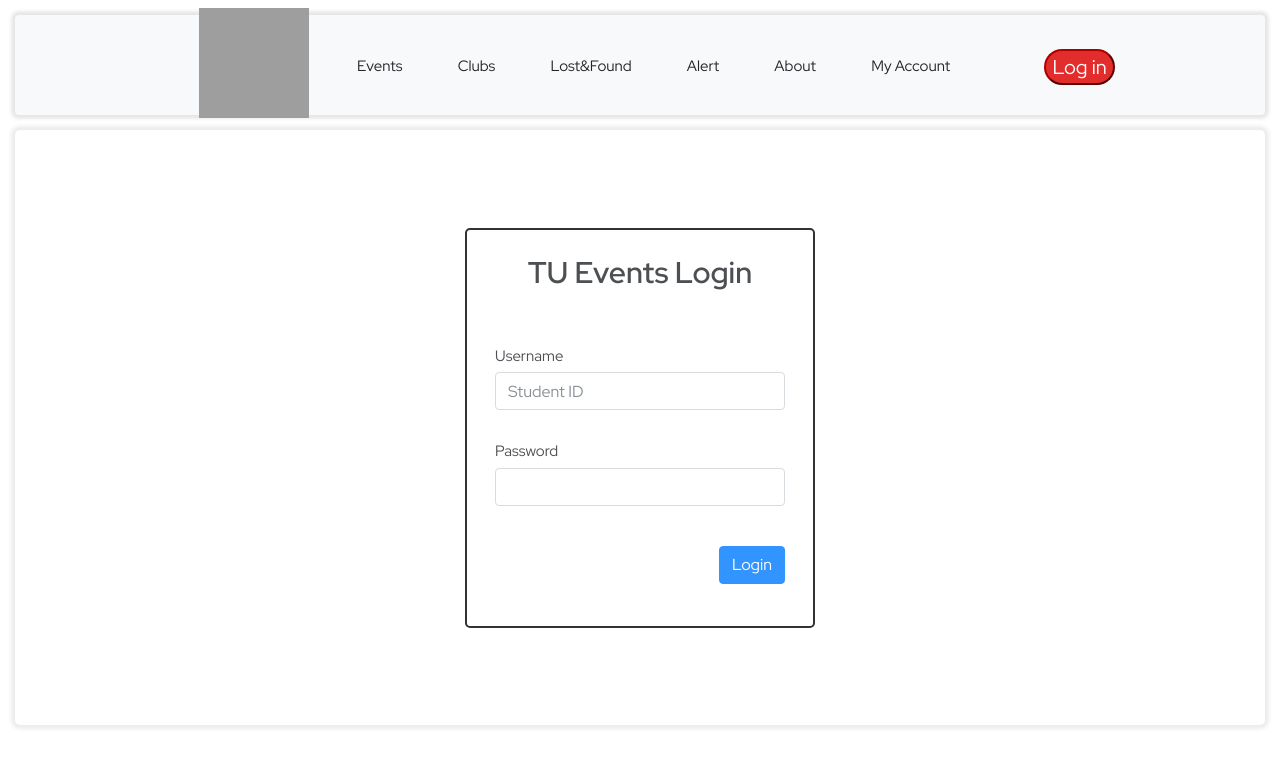
After one commit to 6610685171/TUevents, a Django app: page /login in a window 1280 px wide. The commit adds this page. Shown: the top 767 px of the page. Run offline with Django 5.2, Linux system fonts and the light colour scheme; some libraries are stand-ins or nearby versions; grey boxes are pictures that could not be loaded.

Commit message:
login page added

```diff
--- /dev/null
+++ b/webapp/web_tu_events/static/css/login.css
@@ -0,0 +1,80 @@
+#body-login {
+    margin-top: 15px;
+    margin-left: 15px;
+    margin-right: 15px;
+    object-position: center;
+}
+
+.login-bg {
+    background-color: white;
+    box-shadow: 0 0 0.25em 0.25em rgba(0, 0, 0, 0.10);
+    height: 595px;
+    opacity: 80%;
+    border-radius: 5px;
+    display: flex;
+    justify-content: center;
+    align-items: center;
+}
+
+.login-box {
+    background-color: white;
+    border-style: solid;
+    border-color: black;
+    border-width: 2px;
+    width: 350px;
+    height: 400px;
+    border-radius: 5px;
+    display: flex;
+    flex-direction: column;
+    align-items: center;
+    text-align: center;
+}
+
+.login-title {
+    text-align: center;
+    font-family: "Red Hat Display", sans-serif;
+    font-optical-sizing: auto;
+    font-weight: 600;
+    font-style: normal;
+    font-size: 30px;
+    margin-bottom: 50px;
+    margin-top: 20px;
+}
+
+.form-control {
+    width: 290px;
+    object-position: center;
+}
+
+.login-form {
+    font-family: "Red Hat Display", sans-serif;
+    font-optical-sizing: auto;
+    font-weight: 400;
+    font-style: normal;
+    font-size: 15px;
+    object-position: center;
+
+}
+
+.login-form .form-label {
+    text-align: left;
+    display: block;
+    width: 100%;
+    margin-bottom: 5px;
+    align-items: right;
+}
+
+#username-input {
+    margin-bottom: 30px;
+}
+
+#password-input {
+    margin-bottom: 40px;
+}
+
+.login-btn {
+    display: block;
+    text-align: right;
+}
+
+@media (max-width: 600px) {}
--- a/webapp/web_tu_events/templates/base.html
+++ b/webapp/web_tu_events/templates/base.html
@@ -20,6 +20,7 @@
     <link rel="stylesheet" href="{% static 'css/base.css' %}?v=2">
     <link rel="stylesheet" href="{% static 'css/home.css' %}?v=2">
     <link rel="stylesheet" href="{% static 'css/about.css' %}?v=2">
+    <link rel="stylesheet" href="{% static 'css/login.css' %}?v=2">
 
 
 
@@ -55,9 +56,15 @@
                 </li>
             </ul>
         </div>
+        {% if user.is_authenticated %}
+        <p>already</p>
+        {% else %}
         <div class="nav-button">
-            <button type="button" class="login-button">Log in</button>
+            <a href="{% url 'login' %}">
+                <button type="button" class="login-button">Log in</button>
+            </a>
         </div>
+        {% endif %}
     </div>
 </head>
 
--- /dev/null
+++ b/webapp/web_tu_events/templates/login.html
@@ -0,0 +1,27 @@
+{% extends "base.html" %}
+
+{% block title %}
+<title>Login</title>
+{% endblock %}
+
+{% block content %}
+<div id="body-login">
+    <div class="login-bg">
+        <div class="login-box">
+            <p class="login-title">TU Events Login</p>
+            <div class="login-form">
+                <label for="exampleFormControlInput1" class="form-label">Username</label>
+                <input type="username" class="form-control" id="username-input" placeholder="Student ID">
+
+                <label for="inputPassword5" class="form-label">Password</label>
+                <input type="password" id="password-input" class="form-control" aria-describedby="passwordHelpBlock">
+                <div class="login-btn">
+                    <button type="button" class="btn btn-primary">Login</button>
+                </div>
+            </div>
+        </div>
+
+    </div>
+</div>
+
+{% endblock %}
--- a/webapp/web_tu_events/urls.py
+++ b/webapp/web_tu_events/urls.py
@@ -3,5 +3,6 @@ from django.urls import path
 
 urlpatterns = [
     path("", views.home , name="home" ),
-    path("about", views.about, name="about")
+    path("about", views.about, name="about"),
+    path("login", views.login, name="login"),
 ]
--- a/webapp/web_tu_events/views.py
+++ b/webapp/web_tu_events/views.py
@@ -7,3 +7,6 @@ def home(request):
 
 def about(request):
     return render(request, "about.html")
+
+def login(request):
+    return render(request, "login.html")
```
